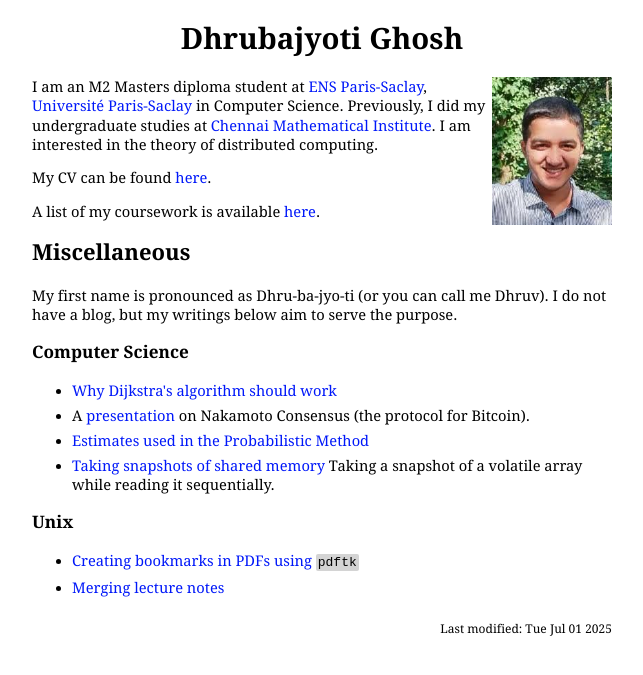
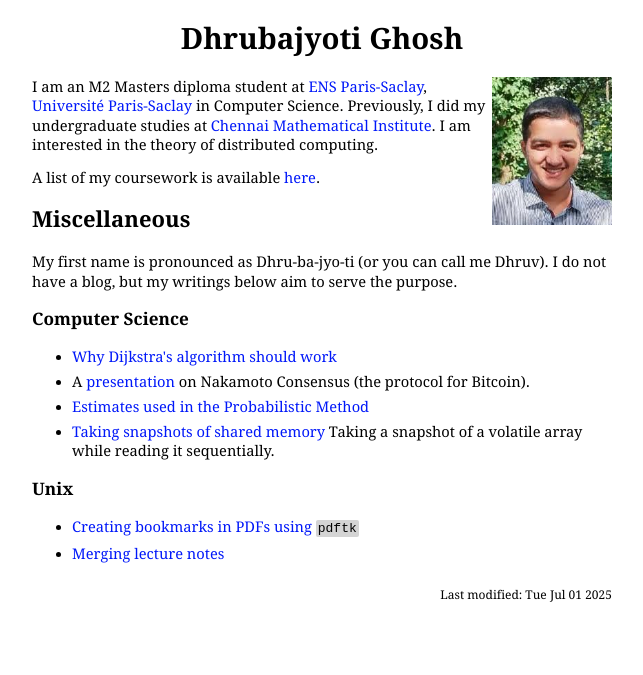
Before and after one commit to ghoshdhruba/ghoshdhruba.github.io, a Jekyll site: the page built from index.html, in a window 1280 px wide. Shown: the top 675 px of the page, without its empty margins (318-961 px from the left). Built offline with Jekyll 4.4.1, drawn with Linux system fonts in a browser that asks for light colours.

Commit message:
Remove CV reference

```diff
--- a/index.html
+++ b/index.html
@@ -8,10 +8,6 @@ permalink: /
 I am an M2 Masters diploma student at <a href="https://ens-paris-saclay.fr/">ENS Paris-Saclay</a>, <a href="https://www.universite-paris-saclay.fr/">Université Paris-Saclay</a> in Computer Science.
 Previously, I did my undergraduate studies at <a href="https://www.cmi.ac.in/">Chennai Mathematical Institute</a>.
 I am interested in the theory of distributed computing.
-</p>
-
-<p>
-My CV can be found <a href="dghosh_CV_1.pdf">here</a>.
 </p>
 
 <p>
```
